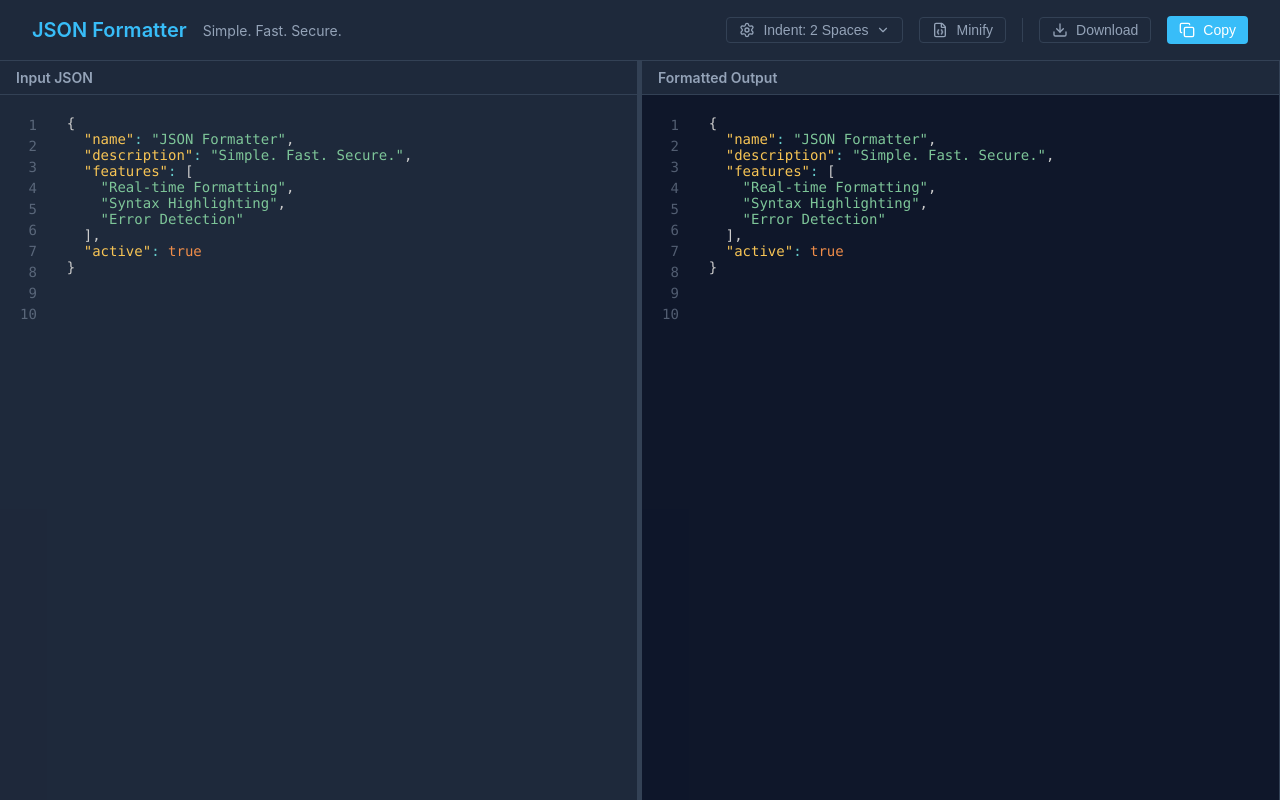
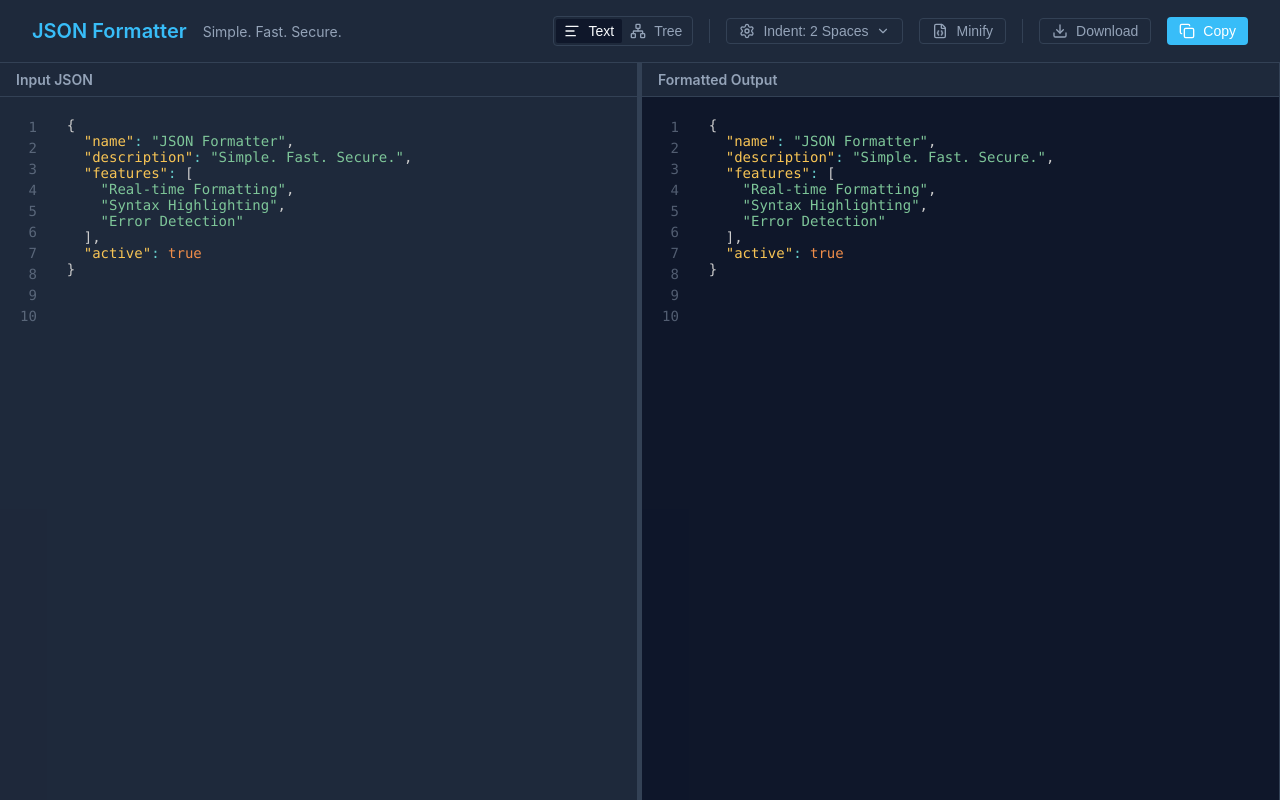
Before and after one commit to t11a/json-formatter, a React (Vite) app: page / in a window 1280 px wide. Built offline with nearby package versions, Linux system fonts and the light colour scheme.

Commit message:
add tree view

```diff
--- a/src/App.jsx
+++ b/src/App.jsx
@@ -1,6 +1,7 @@
 import React, { useState } from 'react';
 import Layout from './components/Layout';
 import JsonEditor from './components/JsonEditor';
+import JsonTreeView from './components/JsonTreeView';
 import Controls from './components/Controls';
 
 const DEFAULT_JSON = `{
@@ -19,16 +20,17 @@
   const [indent, setIndent] = useState(2);
   const [leftWidth, setLeftWidth] = useState(50); // Percentage
   const [isDragging, setIsDragging] = useState(false);
+  const [viewMode, setViewMode] = useState('text'); // 'text' or 'tree'
 
-  const { output, error, errorLine } = React.useMemo(() => {
+  const { output, error, errorLine, parsedData } = React.useMemo(() => {
     if (!input.trim()) {
-      return { output: '', error: null, errorLine: null };
+      return { output: '', error: null, errorLine: null, parsedData: null };
     }
 
     try {
       const parsed = JSON.parse(input);
       const formatted = JSON.stringify(parsed, null, indent);
-      return { output: formatted, error: null, errorLine: null };
+      return { output: formatted, error: null, errorLine: null, parsedData: parsed };
     } catch (err) {
       let line = null;
       // Chrome/V8 often gives "at position X"
@@ -44,7 +46,7 @@
           line = parseInt(lineMatch[1], 10);
         }
       }
-      return { output: '', error: err.message, errorLine: line };
+      return { output: '', error: err.message, errorLine: line, parsedData: null };
     }
   }, [input, indent]);
 
@@ -82,7 +84,17 @@
   }, [isDragging]);
 
   return (
-    <Layout controls={<Controls indent={indent} onIndentChange={setIndent} output={output} />}>
+    <Layout
+      controls={
+        <Controls
+          indent={indent}
+          onIndentChange={setIndent}
+          output={output}
+          viewMode={viewMode}
+          onViewModeChange={setViewMode}
+        />
+      }
+    >
       <div style={{ display: 'flex', width: '100%', height: '100%', cursor: isDragging ? 'col-resize' : 'default' }}>
         <div style={{ width: `${leftWidth}%`, height: '100%' }}>
           <JsonEditor title="Input JSON" value={input} onChange={setInput} error={error} errorLine={errorLine} />
@@ -103,12 +115,16 @@
         />
 
         <div style={{ width: `${100 - leftWidth}%`, height: '100%' }}>
+          {viewMode === 'text' ? (
             <JsonEditor
               title="Formatted Output"
               value={output}
               onChange={() => { }} // Read only effectively
               readOnly={true}
             />
+          ) : (
+            <JsonTreeView title="Tree View" data={parsedData} indentWidth={indent} />
+          )}
         </div>
       </div>
     </Layout>
--- a/src/components/Controls.jsx
+++ b/src/components/Controls.jsx
@@ -1,7 +1,7 @@
 import React, { useState, useRef, useEffect } from 'react';
-import { Copy, Check, FileJson, Settings, ChevronDown, Download } from 'lucide-react';
+import { Copy, Check, FileJson, Settings, ChevronDown, Download, AlignLeft, Network } from 'lucide-react';
 
-const Controls = ({ indent, onIndentChange, output }) => {
+const Controls = ({ indent, onIndentChange, output, viewMode, onViewModeChange }) => {
     const [copied, setCopied] = useState(false);
     const [isMenuOpen, setIsMenuOpen] = useState(false);
     const menuRef = useRef(null);
@@ -55,6 +55,52 @@
                 fontSize: '0.875rem',
             }}
         >
+            {/* View Mode Toggle */}
+            <div style={{ display: 'flex', backgroundColor: 'var(--bg-secondary)', borderRadius: '4px', padding: '2px', border: '1px solid var(--border-color)' }}>
+                <button
+                    onClick={() => onViewModeChange('text')}
+                    style={{
+                        display: 'flex',
+                        alignItems: 'center',
+                        gap: '0.5rem',
+                        backgroundColor: viewMode === 'text' ? 'var(--bg-primary)' : 'transparent',
+                        color: viewMode === 'text' ? 'var(--text-primary)' : 'var(--text-secondary)',
+                        border: 'none',
+                        padding: '0.25rem 0.5rem',
+                        borderRadius: '2px',
+                        cursor: 'pointer',
+                        fontSize: '0.875rem',
+                        transition: 'all 0.2s',
+                    }}
+                    title="Text View"
+                >
+                    <AlignLeft size={16} />
+                    Text
+                </button>
+                <button
+                    onClick={() => onViewModeChange('tree')}
+                    style={{
+                        display: 'flex',
+                        alignItems: 'center',
+                        gap: '0.5rem',
+                        backgroundColor: viewMode === 'tree' ? 'var(--bg-primary)' : 'transparent',
+                        color: viewMode === 'tree' ? 'var(--text-primary)' : 'var(--text-secondary)',
+                        border: 'none',
+                        padding: '0.25rem 0.5rem',
+                        borderRadius: '2px',
+                        cursor: 'pointer',
+                        fontSize: '0.875rem',
+                        transition: 'all 0.2s',
+                    }}
+                    title="Tree View"
+                >
+                    <Network size={16} />
+                    Tree
+                </button>
+            </div>
+
+            <div style={{ width: '1px', height: '24px', backgroundColor: 'var(--border-color)' }} />
+
             <div style={{ position: 'relative' }} ref={menuRef}>
                 <button
                     onClick={() => setIsMenuOpen(!isMenuOpen)}
@@ -122,6 +168,7 @@
 
             <button
                 onClick={() => onIndentChange(0)}
+                disabled={viewMode === 'tree'}
                 style={{
                     display: 'flex',
                     alignItems: 'center',
@@ -131,9 +178,10 @@
                     border: indent === 0 ? 'none' : '1px solid var(--border-color)',
                     padding: '0.25rem 0.75rem',
                     borderRadius: '4px',
-          cursor: 'pointer',
+                    cursor: viewMode === 'tree' ? 'not-allowed' : 'pointer',
                     fontSize: '0.875rem',
                     transition: 'all 0.2s',
+                    opacity: viewMode === 'tree' ? 0.5 : 1,
                 }}
                 title="Minify JSON"
             >
--- /dev/null
+++ b/src/components/JsonTreeView.jsx
@@ -0,0 +1,133 @@
+import React, { useState } from 'react';
+import { ChevronRight, ChevronDown } from 'lucide-react';
+
+const JsonTreeNode = ({ name, value, isLast, depth = 0, indentWidth = 2 }) => {
+    const [isExpanded, setIsExpanded] = useState(true);
+    const isObject = value !== null && typeof value === 'object';
+    const isArray = Array.isArray(value);
+    const isEmpty = isObject && Object.keys(value).length === 0;
+
+    const toggleExpand = (e) => {
+        e.stopPropagation();
+        setIsExpanded(!isExpanded);
+    };
+
+    const renderValue = (val) => {
+        if (val === null) return <span style={{ color: '#e06c75' }}>null</span>;
+        if (typeof val === 'boolean') return <span style={{ color: '#e06c75' }}>{val.toString()}</span>;
+        if (typeof val === 'number') return <span style={{ color: '#d19a66' }}>{val}</span>;
+        if (typeof val === 'string') return <span style={{ color: '#98c379' }}>"{val}"</span>;
+        return null;
+    };
+
+    // Calculate indent based on indentWidth.
+    // Base unit 10px per indent level seems reasonable.
+    // indentWidth 2 -> 20px, 4 -> 40px, 8 -> 80px per depth level might be too wide.
+    // Let's try: depth * (indentWidth * 8) + 4
+    const paddingLeft = depth * (indentWidth * 8);
+
+    if (!isObject) {
+        return (
+            <div style={{ paddingLeft, display: 'flex', alignItems: 'center', lineHeight: '1.5' }}>
+                {name && <span style={{ color: '#e5c07b', marginRight: '8px' }}>"{name}":</span>}
+                {renderValue(value)}
+                {!isLast && <span style={{ color: '#abb2bf' }}>,</span>}
+            </div>
+        );
+    }
+
+    const keys = Object.keys(value);
+    const itemCount = keys.length;
+    const brackets = isArray ? ['[', ']'] : ['{', '}'];
+
+    return (
+        <div style={{ lineHeight: '1.5' }}>
+            <div
+                onClick={toggleExpand}
+                style={{
+                    paddingLeft,
+                    display: 'flex',
+                    alignItems: 'center',
+                    cursor: 'pointer',
+                    userSelect: 'none'
+                }}
+            >
+                <span style={{ width: '20px', display: 'inline-flex', alignItems: 'center', color: '#abb2bf' }}>
+                    {!isEmpty && (isExpanded ? <ChevronDown size={14} /> : <ChevronRight size={14} />)}
+                </span>
+                {name && <span style={{ color: '#e5c07b', marginRight: '8px' }}>"{name}":</span>}
+                <span style={{ color: '#abb2bf' }}>{brackets[0]}</span>
+                {!isExpanded && (
+                    <span style={{ color: '#5c6370', margin: '0 8px', fontSize: '0.85em' }}>
+                        {isArray ? `Array(${itemCount})` : `Object{${itemCount}}`}
+                    </span>
+                )}
+                {!isExpanded && <span style={{ color: '#abb2bf' }}>{brackets[1]}</span>}
+                {!isExpanded && !isLast && <span style={{ color: '#abb2bf' }}>,</span>}
+            </div>
+
+            {isExpanded && !isEmpty && (
+                <div>
+                    {keys.map((key, index) => (
+                        <JsonTreeNode
+                            key={key}
+                            name={isArray ? null : key}
+                            value={value[key]}
+                            isLast={index === keys.length - 1}
+                            depth={depth + 1}
+                            indentWidth={indentWidth}
+                        />
+                    ))}
+                </div>
+            )}
+
+            {isExpanded && (
+                <div style={{ paddingLeft: paddingLeft, color: '#abb2bf', display: 'flex', alignItems: 'center' }}>
+                    <span style={{ width: '20px', display: 'inline-block' }}></span>
+                    {brackets[1]}
+                    {!isLast && <span>,</span>}
+                </div>
+            )}
+        </div>
+    );
+};
+
+const JsonTreeView = ({ data, title, indentWidth = 2 }) => {
+    return (
+        <div style={{
+            display: 'flex',
+            flexDirection: 'column',
+            height: '100%',
+            backgroundColor: 'var(--bg-secondary)',
+            borderRight: '1px solid var(--border-color)',
+        }}>
+            <div style={{
+                padding: '0.5rem 1rem',
+                borderBottom: '1px solid var(--border-color)',
+                fontSize: '0.875rem',
+                fontWeight: 600,
+                color: 'var(--text-secondary)',
+                backgroundColor: 'var(--bg-secondary)'
+            }}>
+                {title}
+            </div>
+            <div style={{
+                flex: 1,
+                overflow: 'auto',
+                padding: '1rem',
+                fontFamily: 'var(--font-mono)',
+                fontSize: '14px',
+                color: '#abb2bf',
+                backgroundColor: 'var(--bg-primary)' // Match editor background
+            }}>
+                {data ? (
+                    <JsonTreeNode value={data} isLast={true} indentWidth={indentWidth} />
+                ) : (
+                    <div style={{ color: 'var(--text-secondary)', fontStyle: 'italic' }}>No valid JSON to display</div>
+                )}
+            </div>
+        </div>
+    );
+};
+
+export default JsonTreeView;
```
Lines whose indentation alone changed are shown as unchanged.
